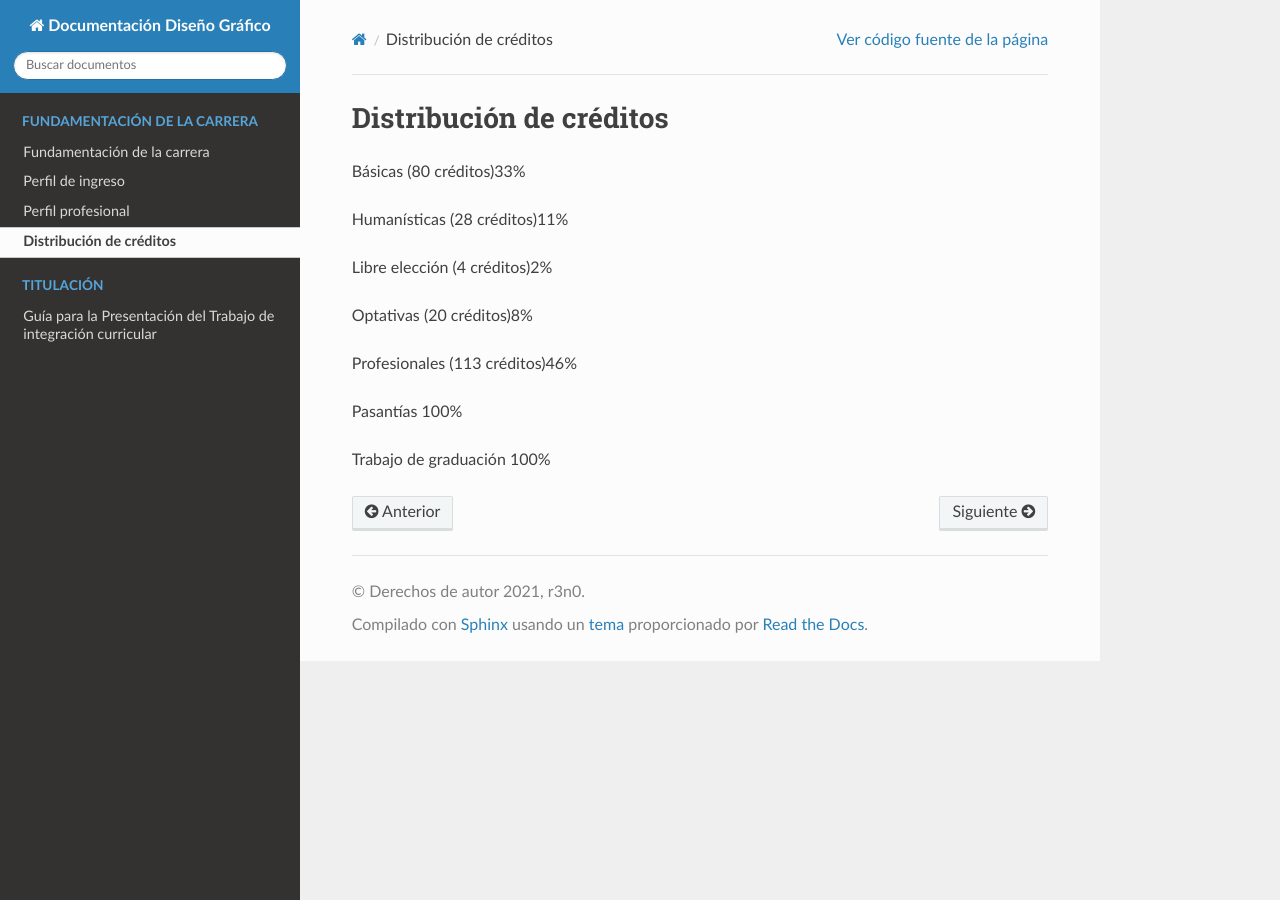
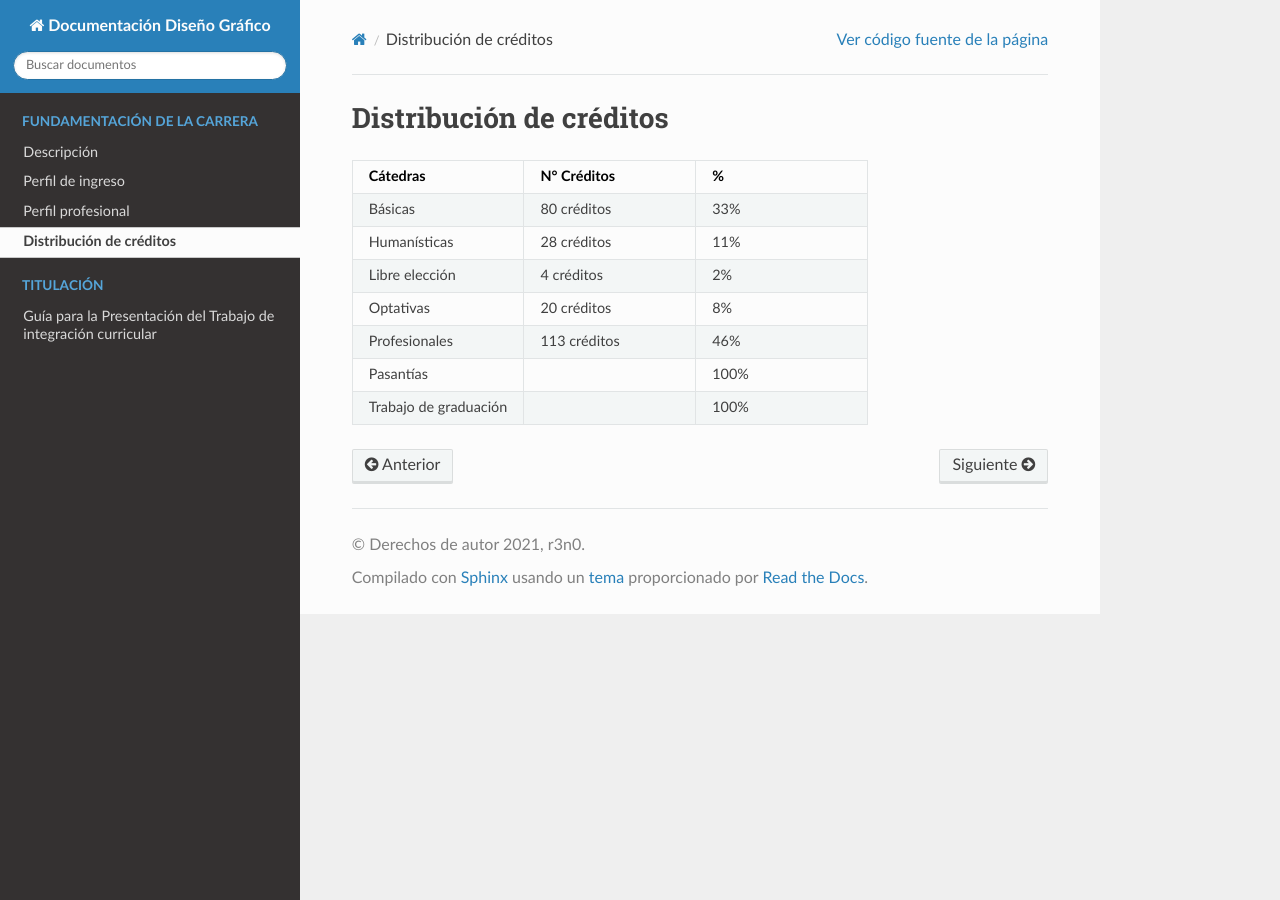
Before and after one commit to r3n0/documentacion-diseno, a Sphinx documentation site: the page built from source/fundamentacion/creditos.rst, in a window 1280 px wide. Built offline with Sphinx 7.4.7 and the Read the Docs theme 2.0.0, drawn with Linux system fonts in a browser that asks for light colours.

Commit message:
se agregó la tabla de creditos

```diff
--- a/source/fundamentacion/creditos.rst
+++ b/source/fundamentacion/creditos.rst
@@ -2,16 +2,14 @@
 Distribución de créditos
 ===================================
 
-Básicas (80 créditos)33%
+.. csv-table::
+   :header: "Cátedras", "N° Créditos", "%"
+   :widths: 10 10 10
 
-Humanísticas (28 créditos)11%
-
-Libre elección (4 créditos)2%
-
-Optativas (20 créditos)8%
-
-Profesionales (113 créditos)46%
-
-Pasantías 100%
-
-Trabajo de graduación 100%
+   "Básicas", "80 créditos", "33%"
+   "Humanísticas", "28 créditos", "11%"
+   "Libre elección", "4 créditos", "2%"
+   "Optativas", "20 créditos", "8%"
+   "Profesionales", "113 créditos", "46%"
+   "Pasantías", "", "100%"
+   "Trabajo de graduación", "",  "100%"
--- a/source/fundamentacion/fundamentacion.rst
+++ b/source/fundamentacion/fundamentacion.rst
@@ -1,5 +1,5 @@
 =====================================
-Fundamentación de la carrera
+Descripción
 =====================================
 
 Forma diseñadores comprometidos con la práctica ética de la comunicación visual que generen soluciones creativas, funcionales, innovadoras y pertinentes a los retos, necesidades y demandas actuales de la sociedad. Una práctica centrada en las personas para mejorar su calidad de vida, que dé valor agregado a los procesos, productos y servicios, y consciente de la importancia del diseño como eje de la cultura y la identidad.
```
Also changed, not shown: source/index.rst (+11 -2 lines).
